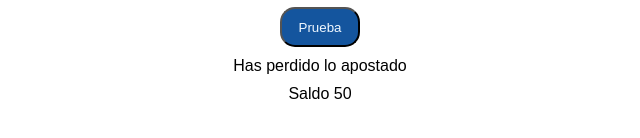
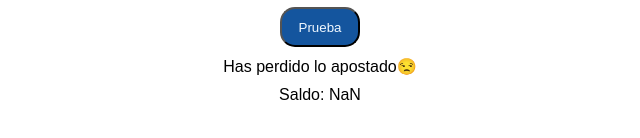
Before and after one commit to Adalab/modulo-2-evaluacion-intermedia-Aidablaya, a plain HTML site: page index.html in a window 1280 px wide. Shown: the part 146-284 px from the top of the page, 320-960 px from the left. Drawn offline with Linux system fonts and the light colour scheme.

Commit message:
correction

```diff
--- a/index.html
+++ b/index.html
@@ -18,10 +18,10 @@
         <option value="5">5</option>
         <option value="6">6</option>
       </select>
-      <input class="bet js_bed" type="text" id="input" name="bet" placeholder="" value="¿Cuánto apuestas?">
+      <input class="bet js_bet" type="text" id="input" name="bet" placeholder="" value="¿Cuánto apuestas?">
       <button class="btn js_btn">Prueba</button>
       <p class="advice js_advice" >Vamos a a jugar</p>
-      <p class="balance js_balance"></p>
+      <p class="balance js_balance">Saldo: <spam class="js_userBalance">50</spam> </p>
     </main>
 
     <script type="text/javascript" src="./js/main.js"></script>
--- a/js/main.js
+++ b/js/main.js
@@ -11,10 +11,11 @@
 //TRAER ELEMENTOS HTML
 
 const select = document.querySelector('.js_select');
-const bet =document.querySelector('.js_advice');
+const betInput =document.querySelector('.js_bet');
 const advice= document.querySelector('.js_advice');
 const balance= document.querySelector('.js_balance');
 const btn= document.querySelector('.js_btn');
+const userBalanceSpam= document.querySelector('.js_userBalance');
 /*
 //EVENTOS click
 function handleClickBtn(ev) {
@@ -35,14 +36,30 @@ function handleClickBtn(ev) {
     }
 
 }*/
-console.log (handleClickBtn());
-
-
-btn.addEventListener("click", handleClickBtn);
 
 //funcion saldo
 let userBalance = 50;
-    balance.textContent = `Saldo ${userBalance}`
+userBalanceSpam.textContent = userBalance;
+
+
+//FUNCIONES
+//Función generadora numero aleatorio 1/6
+
+function getRandomNumber(max) {
+    return Math.ceil(Math.random() * max);
+   }
+
+//function
+const addUserBet = () => {
+    const bet = parseFloat(betInput.value);
+    userBalance = userBalance + (bet*2);
+    userBalanceSpam.innerHTML=userBalance;
+}
+const decreaseUserBet = () => {
+    const bet = parseFloat(betInput.value);
+    userBalance = userBalance - bet;
+    userBalanceSpam.innerHTML = userBalance;
+}
 
 function handleClickBtn(ev) {
     //ev.preventDefault();
@@ -52,24 +69,24 @@ function handleClickBtn(ev) {
     console.log (randomNumber);
 
 
-    //condición
-    if (selectOption === randomNumber ) {
-        advice.textContent = "Has ganado el doble de lo apostado";
-        const win = userBalance * 2
-        win += userBalance;
+//condición
+if (selectOption === randomNumber ) {
+
+        advice.textContent = "Has ganado el doble de lo apostado😀";
+        addUserBet();
 
     }else if (selectOption !== randomNumber) {
-        advice.textContent = "Has perdido lo apostado";
-    }else {
-        advice.textContent = "Vamos a jugar";
+
+        advice.textContent = "Has perdido lo apostado😒";
+        decreaseUserBet();
+
+
     }
 
 }
-//FUNCIONES
-//Función generadora numero aleatorio 1/6
-
-function getRandomNumber(max) {
-    return Math.ceil(Math.random() * max);
-   }
+btn.addEventListener("click", handleClickBtn);
+console.log (handleClickBtn());
 
 /*const randomNumber = getRandomNumber(6); */
+
+//funcion saldo
```
